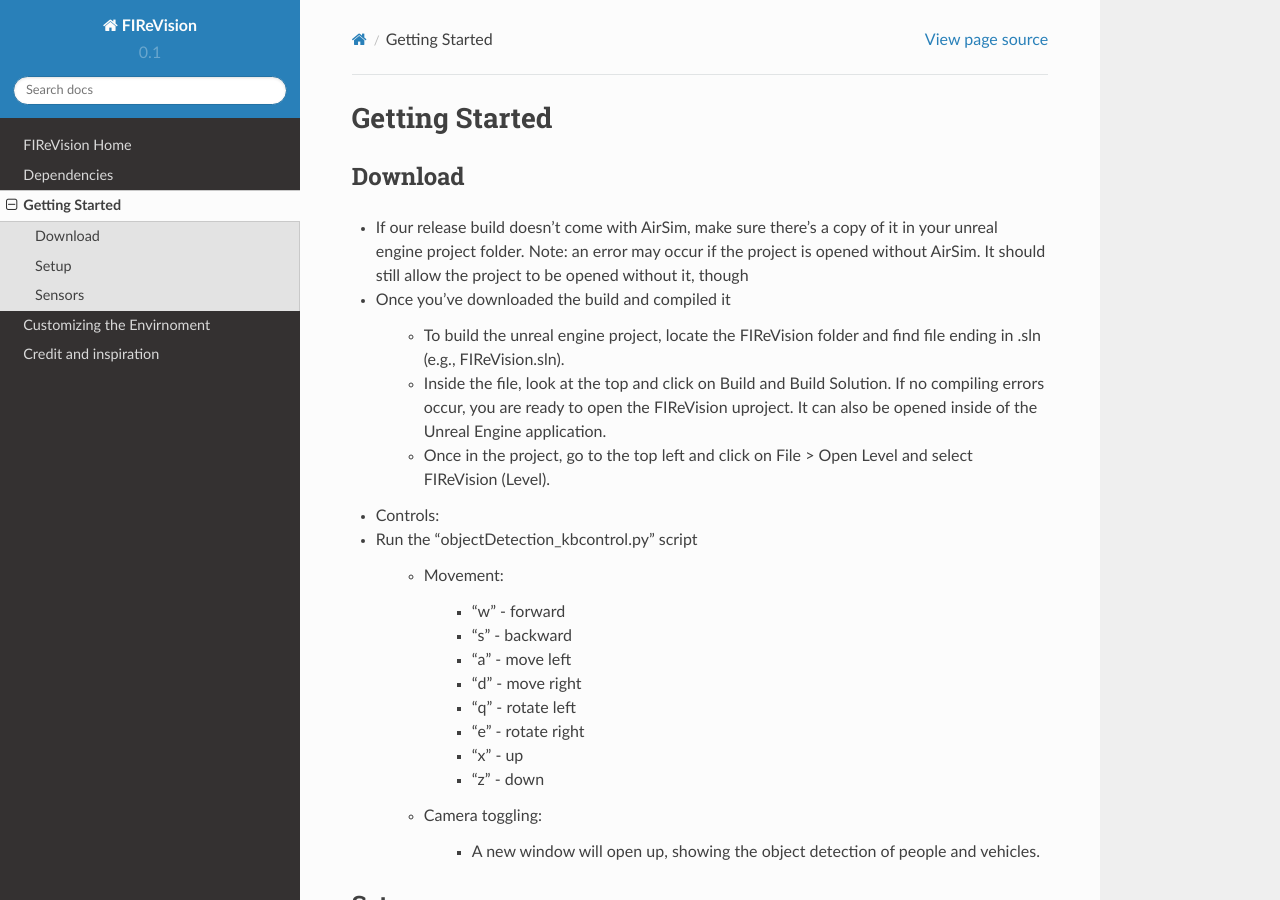
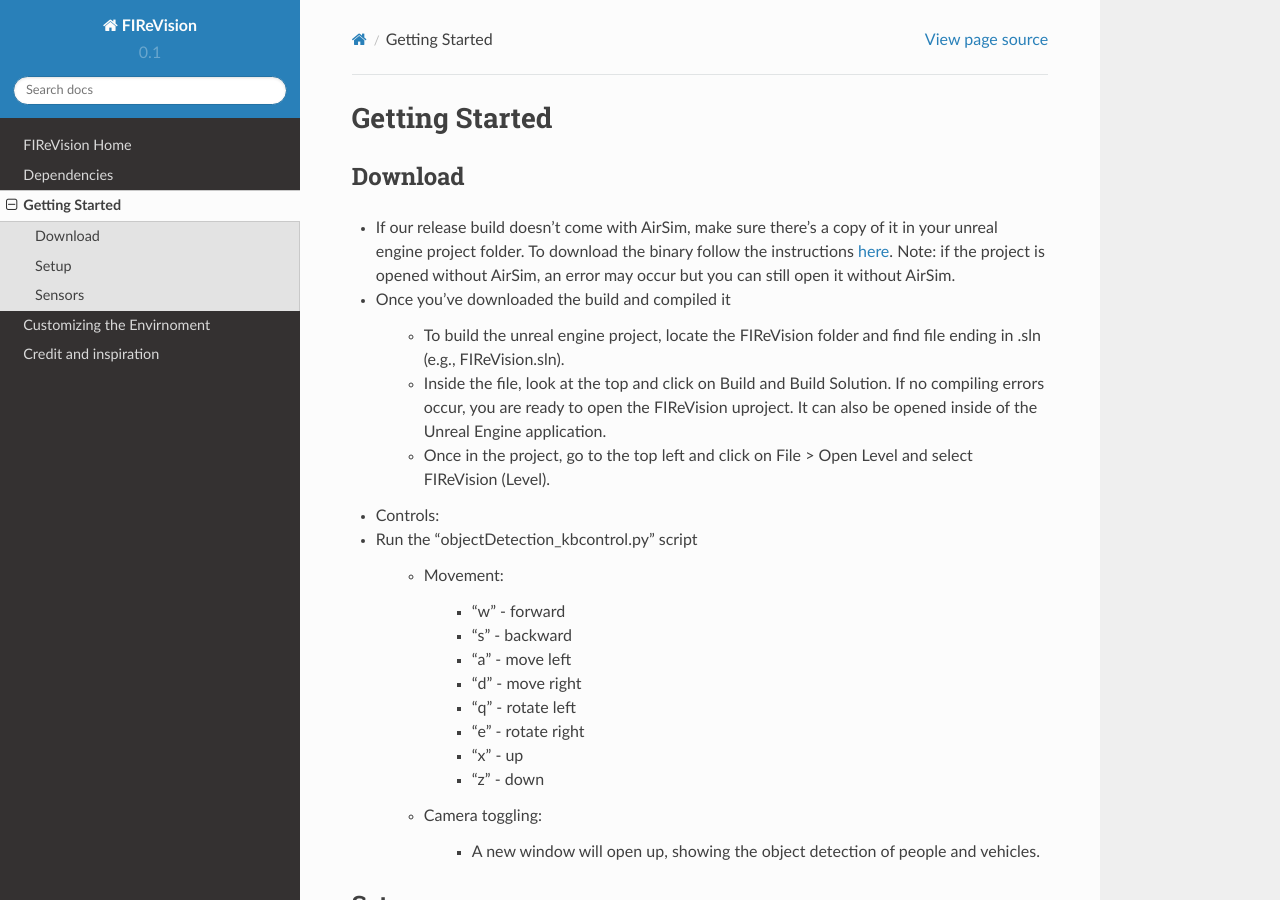
Before and after one commit to castacks/firevision_sim, a Sphinx documentation site: the page built from docs/getting_started.rst, in a window 1280 px wide and 900 px high. Built offline with Sphinx 7.4.7 and the Read the Docs theme 2.0.0, drawn with Linux system fonts in a browser that asks for light colours.

Commit message:
Added link to downloading AirSim

```diff
--- a/docs/getting_started.rst
+++ b/docs/getting_started.rst
@@ -5,7 +5,7 @@
 
 Download
 --------
-- If our release build doesn’t come with AirSim, make sure there’s a copy of it in your unreal engine project folder. Note: an error may occur if the project is opened without AirSim. It should still allow the project to be opened without it, though
+- If our release build doesn’t come with AirSim, make sure there’s a copy of it in your unreal engine project folder. To download the binary follow the instructions `here <https://microsoft.github.io/AirSim/use_precompiled/>`_. Note: if the project is opened without AirSim, an error may occur but you can still open it without AirSim.
 - Once you’ve downloaded the build and compiled it
 
     - To build the unreal engine project, locate the FIReVision folder and find file ending in .sln (e.g., FIReVision.sln).
```
